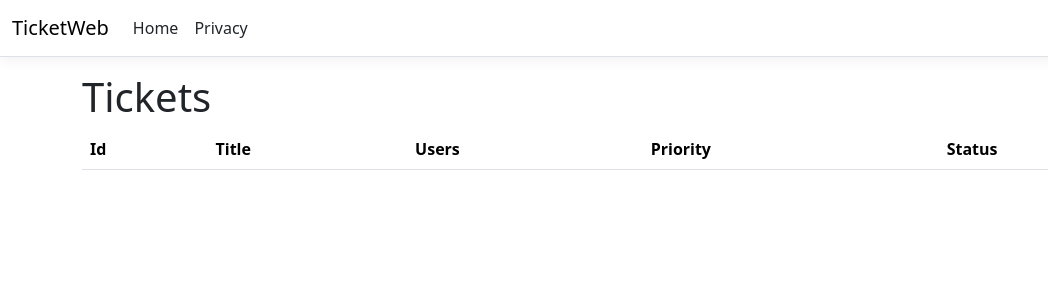
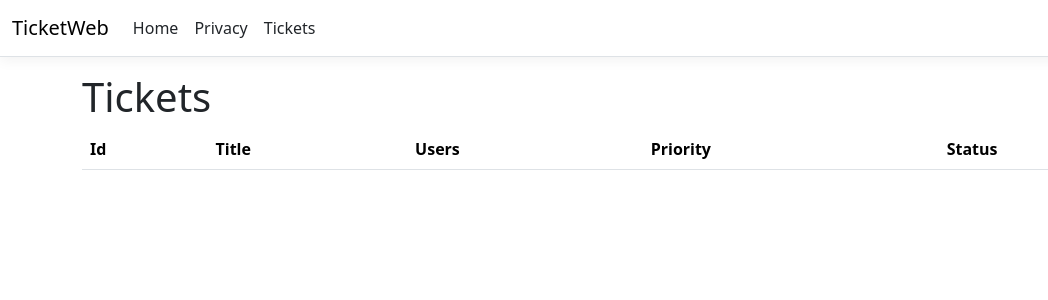
Before and after one commit to S3RP3N7/dotnet-learning, an ASP.NET Core app: page /Tickets in a window 1280 px wide. Shown: the top 300 px of the page, without its empty margins (0-1048 px from the left). Run offline with ASP.NET Core 8, Linux system fonts and the light colour scheme; lists and menus that the app fills with data are empty; style sheets or scripts are compiled from the project's sources.

Commit message:
Add Tickets Nav Link

```diff
--- a/TicketWeb/TicketWeb/Views/Shared/_Layout.cshtml
+++ b/TicketWeb/TicketWeb/Views/Shared/_Layout.cshtml
@@ -26,6 +26,9 @@
                         <li class="nav-item">
                             <a class="nav-link text-dark" asp-area="" asp-controller="Home" asp-action="Privacy">Privacy</a>
                         </li>
+                        <li class="nav-item">
+                            <a class="nav-link text-dark" asp-area="" asp-controller="Tickets" asp-action="Index">Tickets</a>
+                        </li>
                     </ul>
                 </div>
             </div>
```
